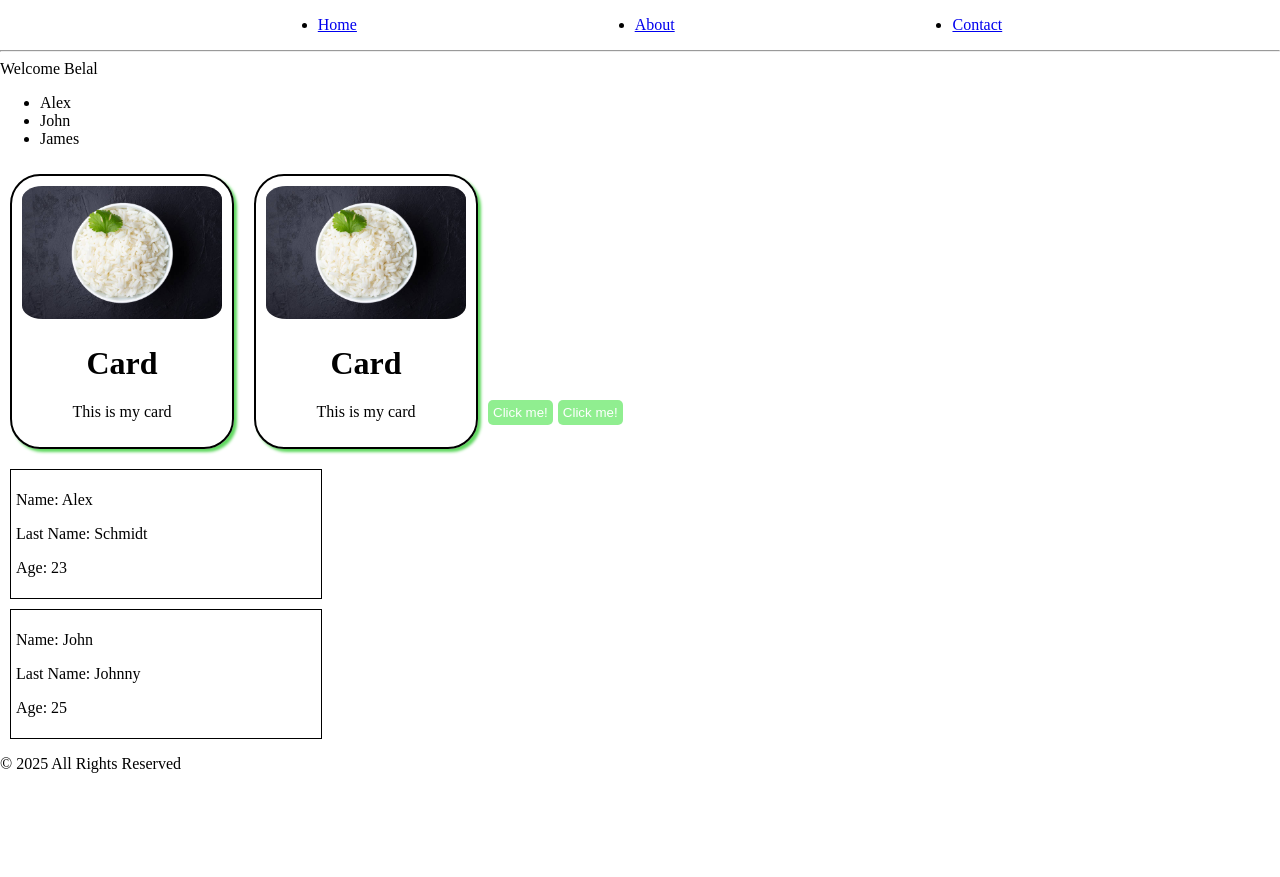
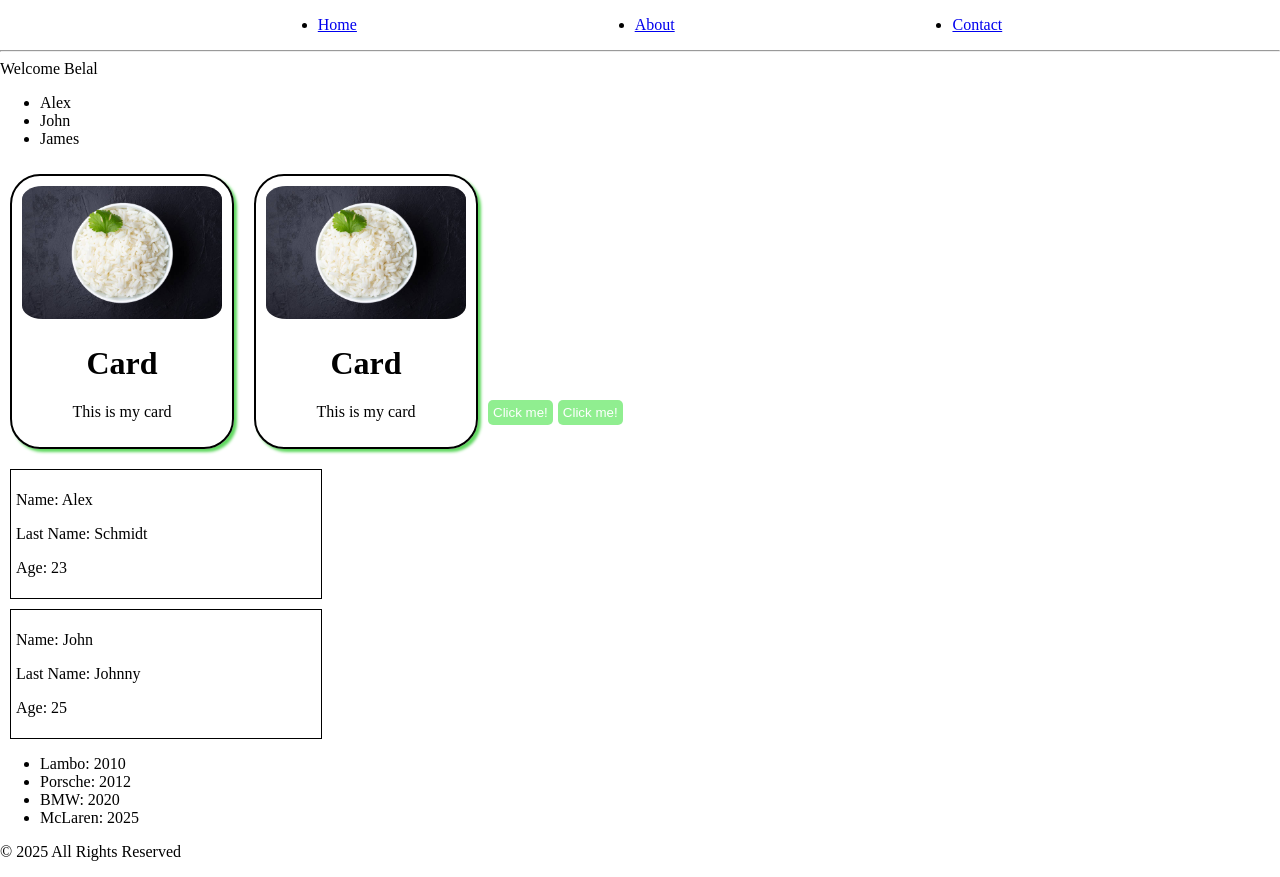
Before and after one commit to belalrahimicodes/React, a React (Vite) app in the folder react-app/: page / in a window 1280 px wide. Before the commit the page ends 800 px from the top, so only its background shows below. Built offline with nearby package versions, Linux system fonts and the light colour scheme.

Commit message:
a component with Render Lists

```diff
--- a/react-app/src/App.jsx
+++ b/react-app/src/App.jsx
@@ -6,6 +6,7 @@ import Button from "./Button/Button";
 import Button2 from "./Button2";
 import Teachers from "./Teachers";
 import Greeting from "./Greeting";
+import List from "./List";
 
 function App() {
 
@@ -20,6 +21,7 @@ function App() {
       <Button2 />
       <Teachers name="Alex" lastName="Schmidt" age={23} />
       <Teachers name="John" lastName="Johnny" age={25} />
+      <List />
       <Footer />
     </>
   );
--- /dev/null
+++ b/react-app/src/List.jsx
@@ -0,0 +1,22 @@
+
+function List(){
+
+    const cars = [{id: 1, name: "Lambo", model: 2010},
+                  {id: 2, name: "Porsche", model: 2012},
+                  {id: 3, name: "BMW", model: 2020},
+                  {id: 4, name: "McLaren", model: 2025}];
+
+    //cars.sort((a, b) => a.name.localeCompare(b.name));
+    cars.sort((a, b) => a.model - b.model);
+
+    const carsItems = cars.map(car => <li key={car.id}>{car.name}:&nbsp;
+                               {car.model}</li>);
+
+    return(
+        <>
+        <ul>{carsItems}</ul>
+        </>
+    );
+}
+
+export default List
```
